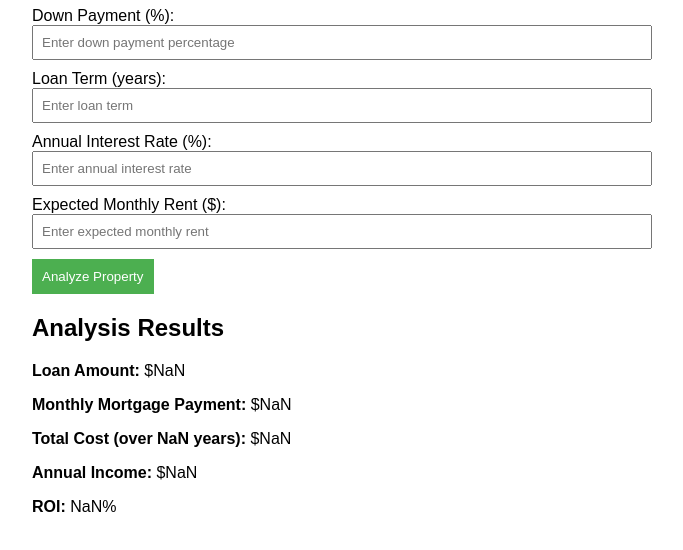
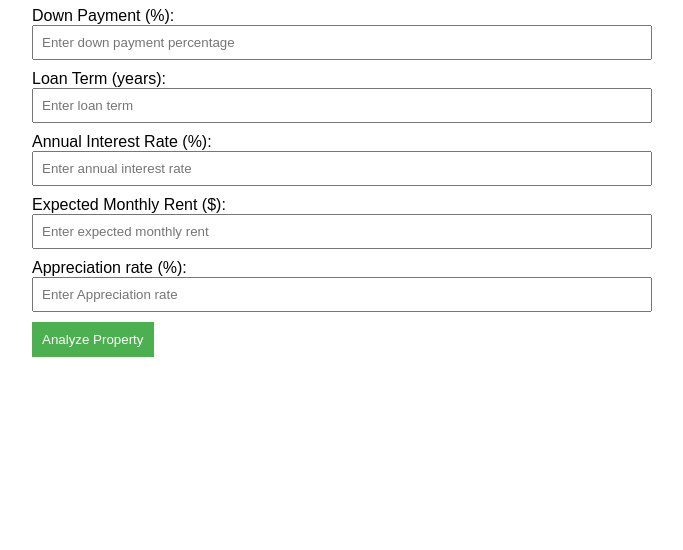
Before and after one commit to sribadampudi/homeanalyse.github.io, a plain HTML site: page index.html in a window 1280 px wide. Both pictures are taken after a click on the button "Analyze Property". Shown: the part 136-686 px from the top of the page, without its empty margins (308-991 px from the left). Drawn offline with Linux system fonts and the light colour scheme.

Commit message:
Update index.html

```diff
--- a/index.html
+++ b/index.html
@@ -51,6 +51,9 @@
         <label for="monthlyRent">Expected Monthly Rent ($):</label>
         <input type="number" id="monthlyRent" placeholder="Enter expected monthly rent">
 
+        <label for="Appreciation value">Appreciation rate (%):</label>
+        <input type="number" id="Appreciation value" placeholder="Enter Appreciation rate">
+
         <button onclick="analyzeProperty()">Analyze Property</button>
 
         <div class="results" id="results"></div>
@@ -63,6 +66,7 @@
             const loanTerm = parseInt(document.getElementById('loanTerm').value);
             const interestRate = parseFloat(document.getElementById('interestRate').value) / 100;
             const monthlyRent = parseFloat(document.getElementById('monthlyRent').value);
+            const appreciationvalue=parseFloat(document.getElementById('appreciation value').value);
 
             const loanAmount = propertyPrice * (1 - downPayment);
             const monthlyInterestRate = interestRate / 12;
```
